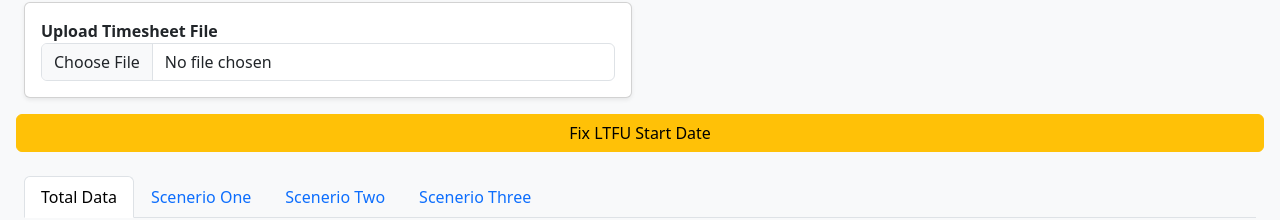
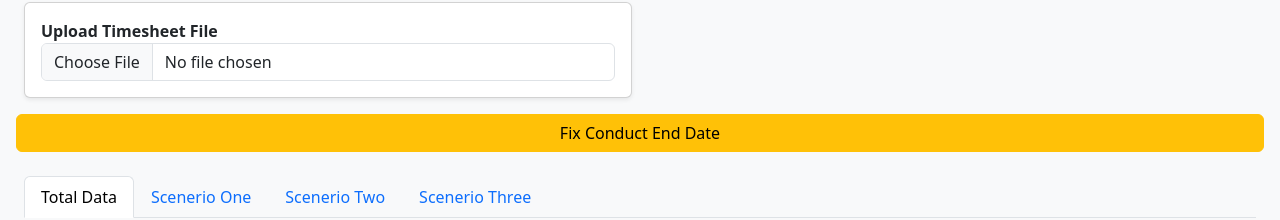
Before and after one commit to Jyotigahali/oraapp, a React (Create React App) app in the folder SharePointFrontend/: page / in a window 1280 px wide. Shown: the part 582-802 px from the top of the page. Built offline with nearby package versions, Linux system fonts and the light colour scheme.

Commit message:
All the small changes

```diff
--- a/SharePointFrontend/src/Home.js
+++ b/SharePointFrontend/src/Home.js
@@ -1092,7 +1092,7 @@ function App() {
         }
     };
 
-    const applyLTFUStartFromConductEnd = () => {
+    const applyConductEndFromLTFUStart = () => {
         if (!data || data.length === 0) {
             alert("No data available");
             return;
@@ -1110,15 +1110,14 @@ function App() {
         const updatedRows = [];
 
         Object.values(grouped).forEach(rows => {
-            // Find Conduct row
-            const conductRow = rows.find(r => r.phase?.toLowerCase() === "conduct");
+            const ltfuRow = rows.find(r => r.phase?.toLowerCase() === "ltfu");
 
             rows.forEach(row => {
-                if (row.phase?.toLowerCase() === "ltfu" && conductRow?.plannedEnd) {
+                if (row.phase?.toLowerCase() === "conduct" && ltfuRow?.plannedStart) {
                     updatedRows.push({
                         ...row,
-                        plannedStart: conductRow.plannedEnd,
-                        comments: (row.comments || "") + " | LTFU start derived from Conduct end"
+                        plannedEnd: ltfuRow.plannedStart,
+                        comments: (row.comments || "") + " | Conduct end derived from LTFU start"
                     });
                 } else {
                     updatedRows.push(row);
@@ -1126,9 +1125,31 @@ function App() {
             });
         });
 
-        updateData(updatedRows);
+        // ✅ NEW VALIDATION BLOCK (same as addMetaData)
+        const errorRows = [];
+        const validRows = [];
 
-        alert("✅ LTFU plannedStart updated from Conduct plannedEnd");
+        updatedRows.forEach(row => {
+            let comment = row.comments || "";
+
+            const start = row.plannedStart ? new Date(row.plannedStart) : null;
+            const end = row.plannedEnd ? new Date(row.plannedEnd) : null;
+
+            if (start && end && end < start) {
+                comment = "Planned End Date is before Planned Start Date";
+                errorRows.push({ ...row, comments: comment });
+            } else {
+                validRows.push(row);
+            }
+        });
+
+        // ✅ Update main data
+        updateData(validRows);
+
+        // ✅ Send to error file list
+        setInvalidPhaseRows(prev => [...prev, ...errorRows]);
+
+        alert("✅ Conduct plannedEnd updated and date validation applied");
     };
 
     return (
@@ -1235,8 +1256,8 @@ function App() {
                         <input className="form-control" type="file" accept=".xlsx,.xls,.csv" onChange={handleTimeSheet} />
                     </div>
                 </div>
-                <button className="btn btn-warning" onClick={applyLTFUStartFromConductEnd}>
-                    Fix LTFU Start Date
+                <button className="btn btn-warning" onClick={applyConductEndFromLTFUStart}>
+                    Fix Conduct End Date
                 </button>
 
             </div>
--- a/SharePointFrontend/src/RollupTable .js
+++ b/SharePointFrontend/src/RollupTable .js
@@ -127,7 +127,7 @@ const RollupTable = ({ data, exportToCSV, activeTab }) => {
     "Therapeutic Area": item.Department,
     Sponsor: item.Sponsor,
     "Current Project Status": item.currentProjectStatus,
-    "_Status": item.Status,
+    "Status": item.Status,
     Indication: item.Indication,
     "Enrollment Method": item.enrollmentMethod,
     "Study Nickname": item.studyNumber,
```
